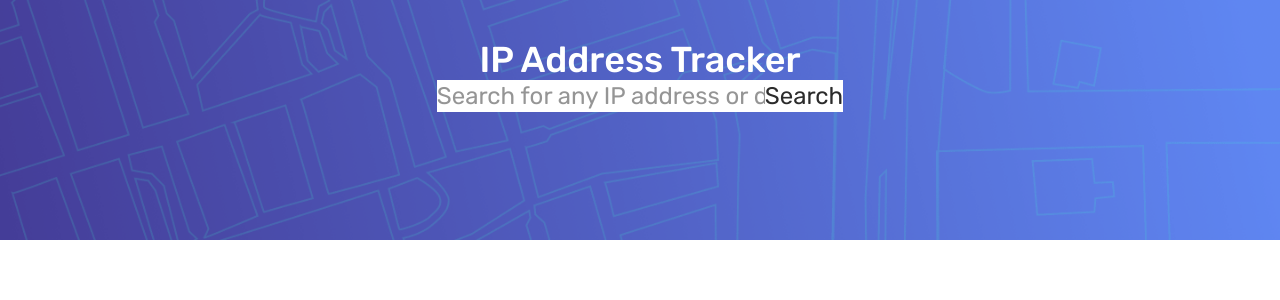
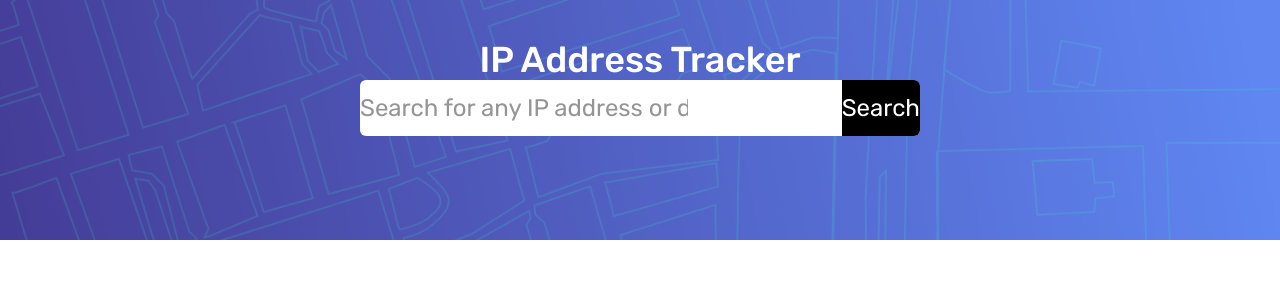
Before and after one commit to cjislegit/ip_address_tracker, a Next.js app: page / in a window 1280 px wide. Shown: the top 300 px of the page. Built offline with nearby package versions, Linux system fonts and the light colour scheme.

Commit message:
Style the hero search bar
Add rounded corners, fixed dimensions, and flex alignment to the search field, and style the Search button with a black background and white text.

```diff
--- a/src/components/hero.js
+++ b/src/components/hero.js
@@ -10,9 +10,11 @@ export default function Hero() {
       <h1 className='self-center text-white font-medium text-4xl'>
         IP Address Tracker
       </h1>
-      <div className='self-center bg-white'>
+      <div className='self-center bg-white rounded-md w-140 h-14 flex items-center justify-between'>
         <input type='text' placeholder='Search for any IP address or domain' />
-        <button>Search</button>
+        <button className='bg-black text-white h-full rounded-r-md'>
+          Search
+        </button>
       </div>
     </section>
   );
```
